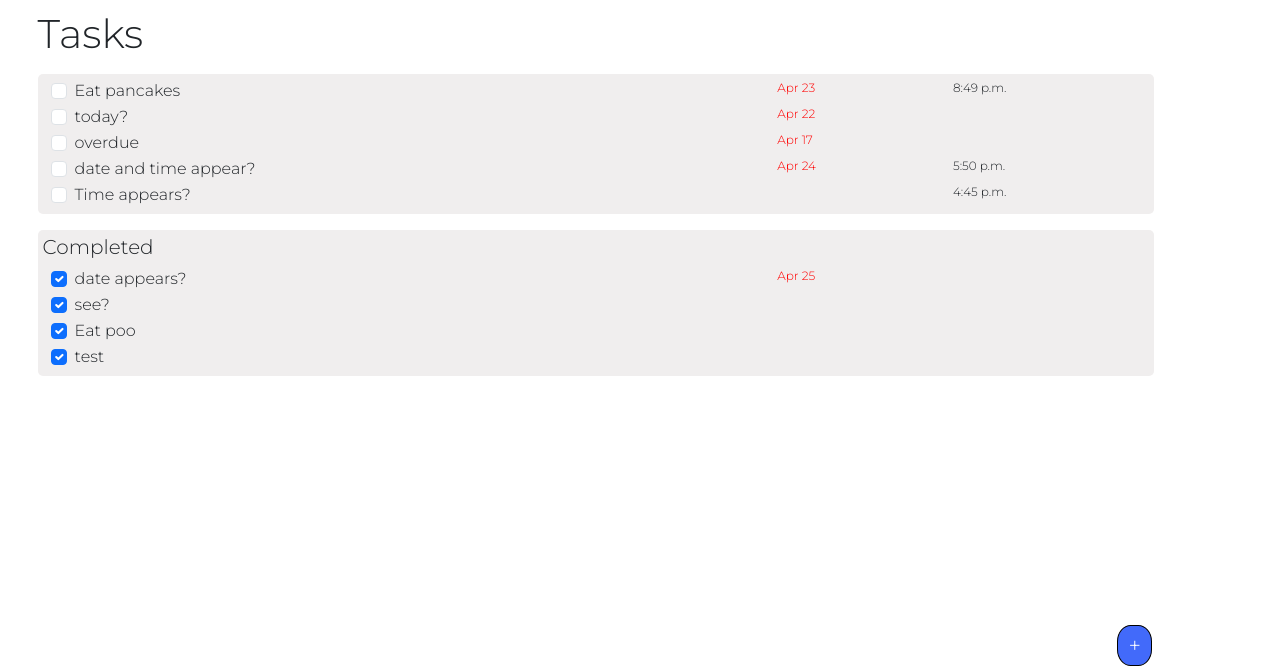
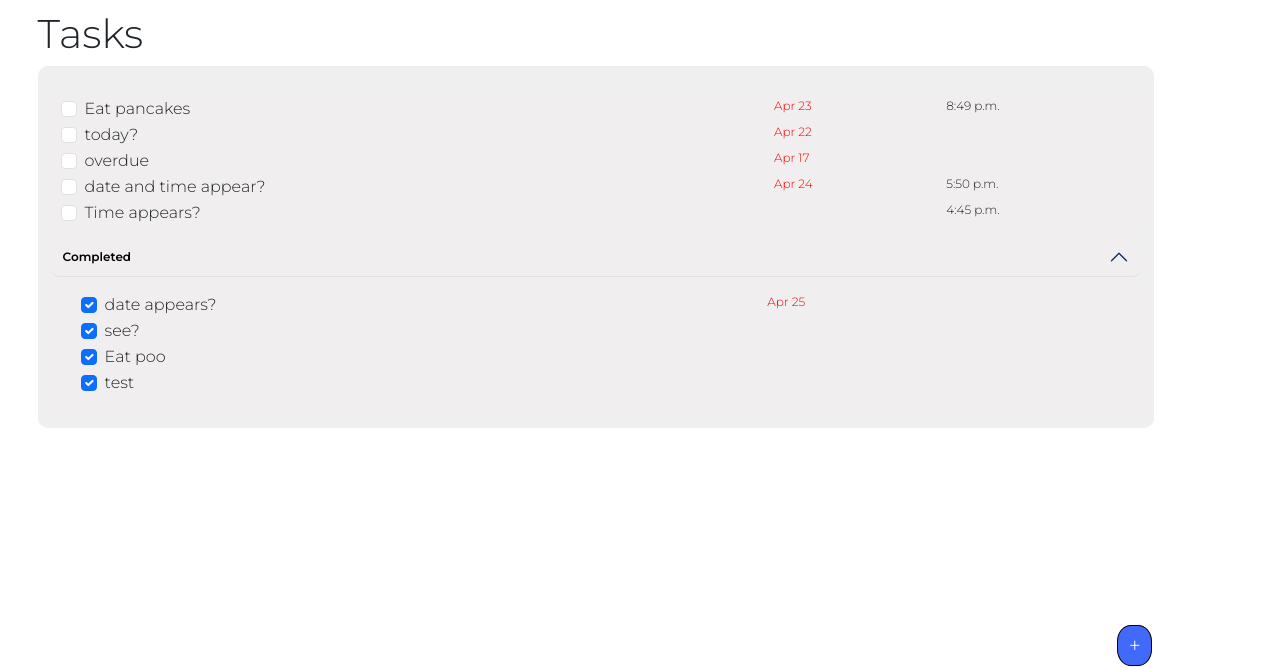
Before and after one commit to JosephLambon/Productivity-App, a Django app: page / in a window 1280 px wide. Shown: the part 54-722 px from the top of the page. Run offline with Django 5.2, Linux system fonts and the light colour scheme; a user stored in the database is signed in; data comes from the database, SQL or seed files in the repository; both versions use the stored data as it was after the commit; some libraries are stand-ins or nearby versions.

Commit message:
Updated 'completed' tasks section UI.

```diff
--- a/Tasks/static/Tasks/ReactComponents.js
+++ b/Tasks/static/Tasks/ReactComponents.js
@@ -66,8 +66,10 @@ document.querySelectorAll('.form-check-input').forEach(function(checkbox) {
                  // Move the task to the appropriate list based on its completion status
                  const taskContainer = document.getElementById('taskContainer_' + taskID);
                  taskContainer.remove();
-                 const completedTasksContainer = document.getElementById('completed_tasks_container');
+                 const completedTasksContainer = document.getElementById('completed_accordion');
+                 console.log(completedTasksContainer);
                  const uncompletedTasksContainer = document.getElementById('uncompleted_tasks_container');
+                 console.log(uncompletedTasksContainer);
 
                  if (checkbox.checked) {
                      // If task is completed, move it to completed tasks container
--- a/Tasks/static/Tasks/styles.css
+++ b/Tasks/static/Tasks/styles.css
@@ -2,6 +2,13 @@
     font-family: "Montserrat", sans-serif;
     font-optical-sizing: auto;
     font-weight: 300;
+    font-style: normal;
+  }
+
+.mont-bold {
+    font-family: "Montserrat", sans-serif;
+    font-optical-sizing: auto;
+    font-weight: 600;
     font-style: normal;
   }
 
@@ -171,6 +178,38 @@ a {
     margin-left: 0;
     }
 
+#tasks_section {
+    background-color: rgb(239, 239, 239);
+    padding: 10px;
+    border-radius: 10px;
+}
+
+/* Styling the 'completed' accordion */
+.accordion-button:not(.collapsed) {
+    background-color: rgb(240, 238, 238);
+    color: black;
+    border: 0;
+    border-bottom: 0;
+    box-shadow: 0;
+  }
+
+.accordion-button {
+    border-radius: 10px 10px 5px 5px;
+    background-color: rgb(240, 238, 238);
+    padding: 10px;
+    border: 0;
+    font-size:12px;
+    margin-top: 0;
+}
+
+button.accordion-button:focus{
+    box-shadow: inherit;
+}
+
+.accordion-item {
+    background-color: rgb(240, 238, 238);
+    border: 0;
+}
 
 .success {
     color: green;
@@ -188,6 +227,10 @@ a {
     max-width: 100%;
     margin-left: 0 auto;
     margin-right: 0 auto;
+}
+
+#completed_tasks_container {
+    margin-top: 0;
 }
 
 @media only screen and (max-width:658px) {
--- a/Tasks/templates/Tasks/index.html
+++ b/Tasks/templates/Tasks/index.html
@@ -4,7 +4,7 @@
       <div class="container" id="tasks_page_container">
         <h1>Tasks</h1>
         {% if user.is_authenticated %}
-
+        <div id="tasks_section">
         <div class="tasks_container" id="uncompleted_tasks_container">
           {% for task in tasks %}
           {% if task.completed == False %}
@@ -42,8 +42,17 @@
               {% endfor %}
             </div>
 
-              <div class="tasks_container" id="completed_tasks_container">
-                <h5>Completed</h5>
+
+            <div class="tasks_container" id="completed_tasks_container">
+              <div class="accordion">
+              <div class="accordion-item">
+                <button class="accordion-button" type="button" data-bs-toggle="collapse" data-bs-target="#collapseOne" aria-expanded="true" aria-controls="collapseOne">
+                  <span class="mont-bold">Completed</span>
+                </button>
+
+                <div id="collapseOne" class="accordion-collapse collapse show" data-bs-parent="#accordionExample">
+                  <div class="accordion-body" id="completed_accordion">
+
                 {% for task in tasks %}
                 {% if task.completed == True %}
                   <div class="row" style="padding-left: 20px; padding-right:20px;" id='taskContainer_{{task.id}}'>
@@ -79,6 +88,13 @@
               {% endif %}
               {% endfor %}
               </div>
+
+
+            </div>
+          </div>
+          </div>
+          </div>
+        </div>
 
               <div>
               <button class="btn btn-primary blue_btn" type="button" data-bs-toggle="offcanvas" data-bs-target="#staticBackdrop" aria-controls="staticBackdrop" id="plus">
--- a/Tasks/templates/Tasks/layout.html
+++ b/Tasks/templates/Tasks/layout.html
@@ -21,6 +21,8 @@
         <link rel="preconnect" href="https://fonts.googleapis.com">
         <link rel="preconnect" href="https://fonts.gstatic.com" crossorigin>
         <link href="https://fonts.googleapis.com/css2?family=Montserrat:ital,wght@0,300;1,300&display=swap" rel="stylesheet">
+        <link href="https://fonts.googleapis.com/css2?family=Montserrat:ital,wght@0,600;1,600&display=swap" rel="stylesheet">
+        <link href="https://fonts.googleapis.com/css2?family=Montserrat:ital,wght@0,700;1,700&display=swap" rel="stylesheet">
     </head>
 
     <body>
```
Also changed, not shown: db.sqlite3.
